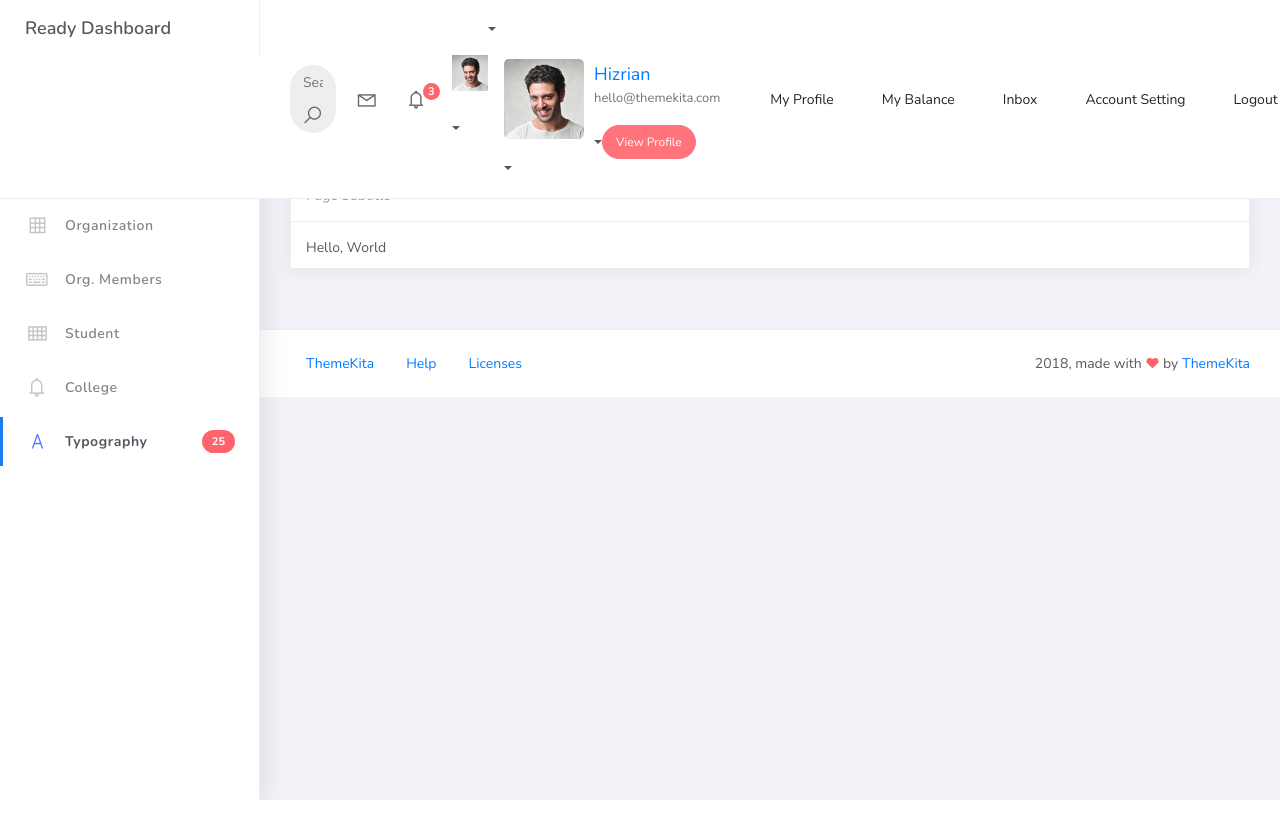
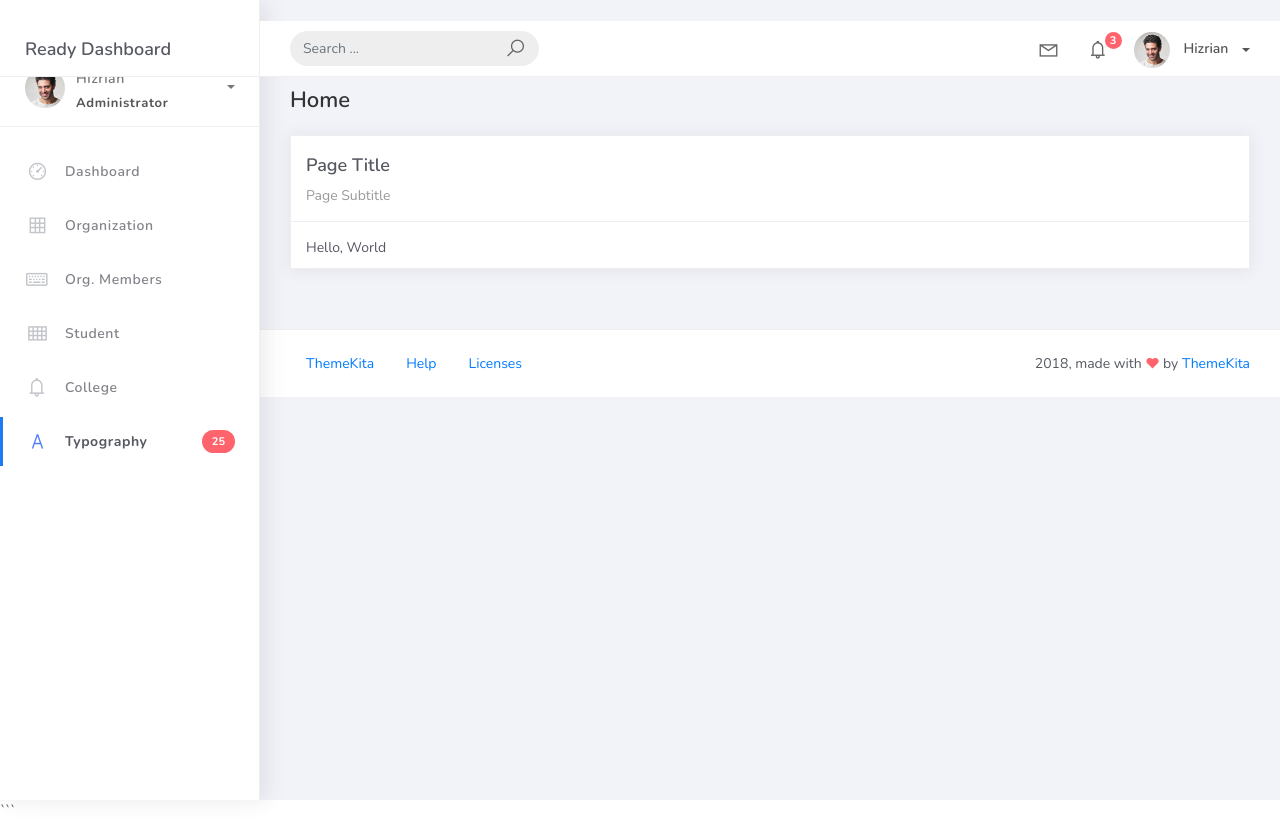
Before and after one commit to arj-i2/PSUSphere, a Django app: page / in a window 1280 px wide. Before the commit the page ends 800 px from the top, so only its background shows below. Run offline with Django 5.2, Linux system fonts and the light colour scheme; some libraries are stand-ins or nearby versions.

Commit message:
fixed base

````diff
--- a/projectsite/projectsite/urls.py
+++ b/projectsite/projectsite/urls.py
@@ -15,12 +15,13 @@ Including another URLconf
     2. Add a URL to urlpatterns:  path('blog/', include('blog.urls'))
 """
 from django.contrib import admin
-from django.urls import path
+from django.urls import path, include
 from studentorg.views import HomePageView, OrganizationList, OrganizationCreateView, OrganizationUpdateView, OrganizationDeleteView
 from studentorg import views
 
 urlpatterns = [
     path('admin/', admin.site.urls),
+    path("accounts/", include("allauth.urls")), # allauth routes
     path('', views.HomePageView.as_view(), name='home'),
     path('organization_list', OrganizationList.as_view(), name='organization-list'),
     path('organization_list/add', OrganizationCreateView.as_view(), name='organization-add'),
--- a/projectsite/templates/base.html
+++ b/projectsite/templates/base.html
@@ -1,5 +1,7 @@
 {% load static %}
+
 <!DOCTYPE html>
+
 <html>
 <head>
 	<meta http-equiv="X-UA-Compatible" content="IE=edge,chrome=1" />
@@ -10,18 +12,24 @@
 	<link rel="stylesheet" href="{% static 'css/ready.css' %}">
 	<link rel="stylesheet" href="{% static 'css/demo.css' %}">
 </head>
+
 <body>
 	<div class="wrapper">
+
+```
 	<div class="main-header">
 		<div class="logo-header">
 			<a href="index.html" class="logo">
 				Ready Dashboard
 			</a>
+
 			<button class="navbar-toggler sidenav-toggler ml-auto" type="button" data-toggle="collapse" data-target="collapse" aria-controls="sidebar" aria-expanded="false" aria-label="Toggle navigation">
 				<span class="navbar-toggler-icon"></span>
 			</button>
+
 			<button class="topbar-toggler more"><i class="la la-ellipsis-v"></i></button>
 		</div>
+
 		<nav class="navbar navbar-header navbar-expand-lg">
 			<div class="container-fluid">
 
@@ -35,11 +43,14 @@
 						</div>
 					</div>
 				</form>
+
 				<ul class="navbar-nav topbar-nav ml-md-auto align-items-center">
+
 					<li class="nav-item dropdown hidden-caret">
 						<a class="nav-link dropdown-toggle" href="#" id="navbarDropdown" role="button" data-toggle="dropdown" aria-haspopup="true" aria-expanded="false">
 							<i class="la la-envelope"></i>
 						</a>
+
 						<div class="dropdown-menu" aria-labelledby="navbarDropdown">
 							<a class="dropdown-item" href="#">Action</a>
 							<a class="dropdown-item" href="#">Another action</a>
@@ -47,19 +58,25 @@
 							<a class="dropdown-item" href="#">Something else here</a>
 						</div>
 					</li>
+
 					<li class="nav-item dropdown hidden-caret">
 						<a class="nav-link dropdown-toggle" href="#" id="navbarDropdown" role="button" data-toggle="dropdown" aria-haspopup="true" aria-expanded="false">
 							<i class="la la-bell"></i>
 							<span class="notification">3</span>
 						</a>
+
 						<ul class="dropdown-menu notif-box" aria-labelledby="navbarDropdown">
 							<li>
 								<div class="dropdown-title">You have 4 new notification</div>
 							</li>
+
 							<li>
 								<div class="notif-center">
+
 									<a href="#">
-											<div class="notif-icon notif-primary"> <i class="la la-user-plus"></i> </div>
+										<div class="notif-icon notif-primary">
+											<i class="la la-user-plus"></i>
+										</div>
 										<div class="notif-content">
 											<span class="block">
 												New user registered
@@ -67,8 +84,11 @@
 											<span class="time">5 minutes ago</span>
 										</div>
 									</a>
+
 									<a href="#">
-											<div class="notif-icon notif-success"> <i class="la la-comment"></i> </div>
+										<div class="notif-icon notif-success">
+											<i class="la la-comment"></i>
+										</div>
 										<div class="notif-content">
 											<span class="block">
 												Rahmad commented on Admin
@@ -76,9 +96,10 @@
 											<span class="time">12 minutes ago</span>
 										</div>
 									</a>
+
 									<a href="#">
 										<div class="notif-img">
-												<img src="assets/img/profile2.jpg" alt="Img Profile">
+											<img src="{% static 'img/profile2.jpg' %}" alt="Img Profile">
 										</div>
 										<div class="notif-content">
 											<span class="block">
@@ -87,8 +108,11 @@
 											<span class="time">12 minutes ago</span>
 										</div>
 									</a>
+
 									<a href="#">
-											<div class="notif-icon notif-danger"> <i class="la la-heart"></i> </div>
+										<div class="notif-icon notif-danger">
+											<i class="la la-heart"></i>
+										</div>
 										<div class="notif-content">
 											<span class="block">
 												Farrah liked Admin
@@ -96,45 +120,81 @@
 											<span class="time">17 minutes ago</span>
 										</div>
 									</a>
+
 								</div>
 							</li>
+
 							<li>
-									<a class="see-all" href="javascript:void(0);"> <strong>See all notifications</strong> <i class="la la-angle-right"></i> </a>
+								<a class="see-all" href="javascript:void(0);">
+									<strong>See all notifications</strong>
+									<i class="la la-angle-right"></i>
+								</a>
 							</li>
 						</ul>
 					</li>
+
 					<li class="nav-item dropdown">
-							<a class="dropdown-toggle profile-pic" data-toggle="dropdown" href="#" aria-expanded="false"> <img src="{% static 'img/profile.jpg' %}" alt="user-img" width="36" class="img-circle><span >Hizrian</span></span> </a>
+						<a class="dropdown-toggle profile-pic" data-toggle="dropdown" href="#" aria-expanded="false">
+							<img src="{% static 'img/profile.jpg' %}" alt="user-img" width="36" class="img-circle">
+							<span>Hizrian</span>
+						</a>
+
 						<ul class="dropdown-menu dropdown-user">
 							<li>
 								<div class="user-box">
-										<div class="u-img"><img src="{% static 'img/profile.jpg' %}" alt="user"></div>
+									<div class="u-img">
+										<img src="{% static 'img/profile.jpg' %}" alt="user">
+									</div>
+
 									<div class="u-text">
 										<h4>Hizrian</h4>
-											<p class="text-muted">hello@themekita.com</p><a href="profile.html" class="btn btn-rounded btn-danger btn-sm">View Profile</a></div>
+										<p class="text-muted">hello@themekita.com</p>
+										<a href="profile.html" class="btn btn-rounded btn-danger btn-sm">View Profile</a>
+									</div>
 								</div>
 							</li>
+
 							<div class="dropdown-divider"></div>
-									<a class="dropdown-item" href="#"><i class="ti-user"></i> My Profile</a>
-									<a class="dropdown-item" href="#"></i> My Balance</a>
-									<a class="dropdown-item" href="#"><i class="ti-email"></i> Inbox</a>
+
+							<a class="dropdown-item" href="#">
+								<i class="ti-user"></i> My Profile
+							</a>
+
+							<a class="dropdown-item" href="#">
+								My Balance
+							</a>
+
+							<a class="dropdown-item" href="#">
+								<i class="ti-email"></i> Inbox
+							</a>
+
 							<div class="dropdown-divider"></div>
-									<a class="dropdown-item" href="#"><i class="ti-settings"></i> Account Setting</a>
+
+							<a class="dropdown-item" href="#">
+								<i class="ti-settings"></i> Account Setting
+							</a>
+
 							<div class="dropdown-divider"></div>
-									<a class="dropdown-item" href="#"><i class="fa fa-power-off"></i> Logout</a>
+
+							<a class="dropdown-item" href="#">
+								<i class="fa fa-power-off"></i> Logout
+							</a>
 						</ul>
-								<!-- /.dropdown-user -->
 					</li>
+
 				</ul>
 			</div>
 		</nav>
 	</div>
+
 	<div class="sidebar">
 		<div class="scrollbar-inner sidebar-wrapper">
+
 			<div class="user">
 				<div class="photo">
 					<img src="{% static 'img/profile.jpg' %}">
 				</div>
+
 				<div class="info">
 					<a class="" data-toggle="collapse" href="#collapseExample" aria-expanded="true">
 						<span>
@@ -143,6 +203,7 @@
 							<span class="caret"></span>
 						</span>
 					</a>
+
 					<div class="clearfix"></div>
 
 					<div class="collapse in" id="collapseExample" aria-expanded="true" style="">
@@ -152,11 +213,13 @@
 									<span class="link-collapse">My Profile</span>
 								</a>
 							</li>
+
 							<li>
 								<a href="#edit">
 									<span class="link-collapse">Edit Profile</span>
 								</a>
 							</li>
+
 							<li>
 								<a href="#settings">
 									<span class="link-collapse">Settings</span>
@@ -166,6 +229,7 @@
 					</div>
 				</div>
 			</div>
+
 			<ul class="nav">
 				<li class="nav-item">
 					<a href="{% url 'home' %}">
@@ -173,30 +237,35 @@
 						<p>Dashboard</p>
 					</a>
 				</li>
+
 				<li class="nav-item">
 					<a href="{% url 'organization-list' %}">
 						<i class="la la-table"></i>
 						<p>Organization</p>
 					</a>
 				</li>
+
 				<li class="nav-item">
 					<a href="forms.html">
 						<i class="la la-keyboard-o"></i>
 						<p>Org. Members</p>
 					</a>
 				</li>
+
 				<li class="nav-item">
 					<a href="tables.html">
 						<i class="la la-th"></i>
 						<p>Student</p>
 					</a>
 				</li>
+
 				<li class="nav-item">
 					<a href="notifications.html">
 						<i class="la la-bell"></i>
 						<p>College</p>
 					</a>
 				</li>
+
 				<li class="nav-item active">
 					<a href="typography.html">
 						<i class="la la-font"></i>
@@ -205,13 +274,18 @@
 					</a>
 				</li>
 			</ul>
+
 		</div>
 	</div>
+
 	<div class="main-panel">
+
 		{% block content %}
 		{% endblock %}
+
 		<footer class="footer">
 			<div class="container-fluid">
+
 				<nav class="pull-left">
 					<ul class="nav">
 						<li class="nav-item">
@@ -219,11 +293,13 @@
 								ThemeKita
 							</a>
 						</li>
+
 						<li class="nav-item">
 							<a class="nav-link" href="#">
 								Help
 							</a>
 						</li>
+
 						<li class="nav-item">
 							<a class="nav-link" href="https://themewagon.com/license/#free-item">
 								Licenses
@@ -231,36 +307,47 @@
 						</li>
 					</ul>
 				</nav>
+
 				<div class="copyright ml-auto">
-							2018, made with <i class="la la-heart heart text-danger"></i> by <a href="http://www.themekita.com">ThemeKita</a>
+					2018, made with
+					<i class="la la-heart heart text-danger"></i>
+					by <a href="http://www.themekita.com">ThemeKita</a>
+				</div>
+
+			</div>
+		</footer>
+
 	</div>
 </div>
-				</footer>
-			</div>
-		</div>
-	</div>
+
 <!-- Modal -->
 <div class="modal fade" id="modalUpdate" tabindex="-1" role="dialog" aria-labelledby="modalUpdatePro" aria-hidden="true">
 	<div class="modal-dialog modal-dialog-centered" role="document">
 		<div class="modal-content">
+
 			<div class="modal-header bg-primary">
-					<h6 class="modal-title"><i class="la la-frown-o"></i> Under Development</h6>
+				<h6 class="modal-title">
+					<i class="la la-frown-o"></i> Under Development
+				</h6>
+
 				<button type="button" class="close" data-dismiss="modal" aria-label="Close">
 					<span aria-hidden="true">&times;</span>
 				</button>
 			</div>
+
 			<div class="modal-body text-center">
 				<p>Currently the pro version of the <b>Ready Dashboard</b> Bootstrap is in progress development</p>
-					<p>
-					<b>We'll let you know when it's done</b></p>
+				<p><b>We'll let you know when it's done</b></p>
 			</div>
+
 			<div class="modal-footer">
 				<button type="button" class="btn btn-secondary" data-dismiss="modal">Close</button>
 			</div>
+
 		</div>
 	</div>
 </div>
-</body>
+
 <script src="{% static 'js/core/jquery.3.2.1.min.js' %}"></script>
 <script src="{% static 'js/plugin/jquery-ui-1.12.1.custom/jquery-ui.min.js' %}"></script>
 <script src="{% static 'js/core/popper.min.js' %}"></script>
@@ -274,4 +361,7 @@
 <script src="{% static 'js/plugin/chart-circle/circles.min.js' %}"></script>
 <script src="{% static 'js/plugin/jquery-scrollbar/jquery.scrollbar.min.js' %}"></script>
 <script src="{% static 'js/ready.min.js' %}"></script>
+```
+
+</body>
 </html>
````
Also changed, not shown: projectsite/projectsite/settings.py (+29 -1 lines). Lines whose indentation alone changed are shown as unchanged.
